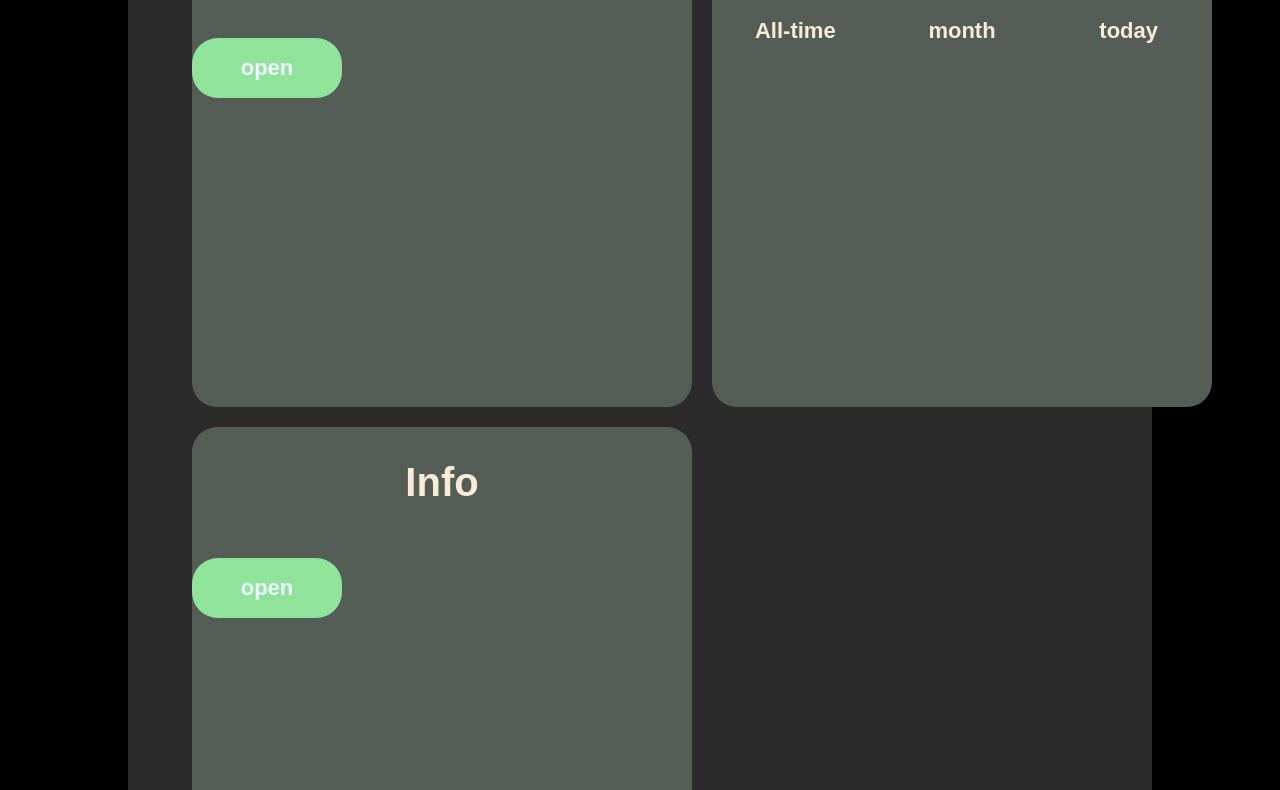
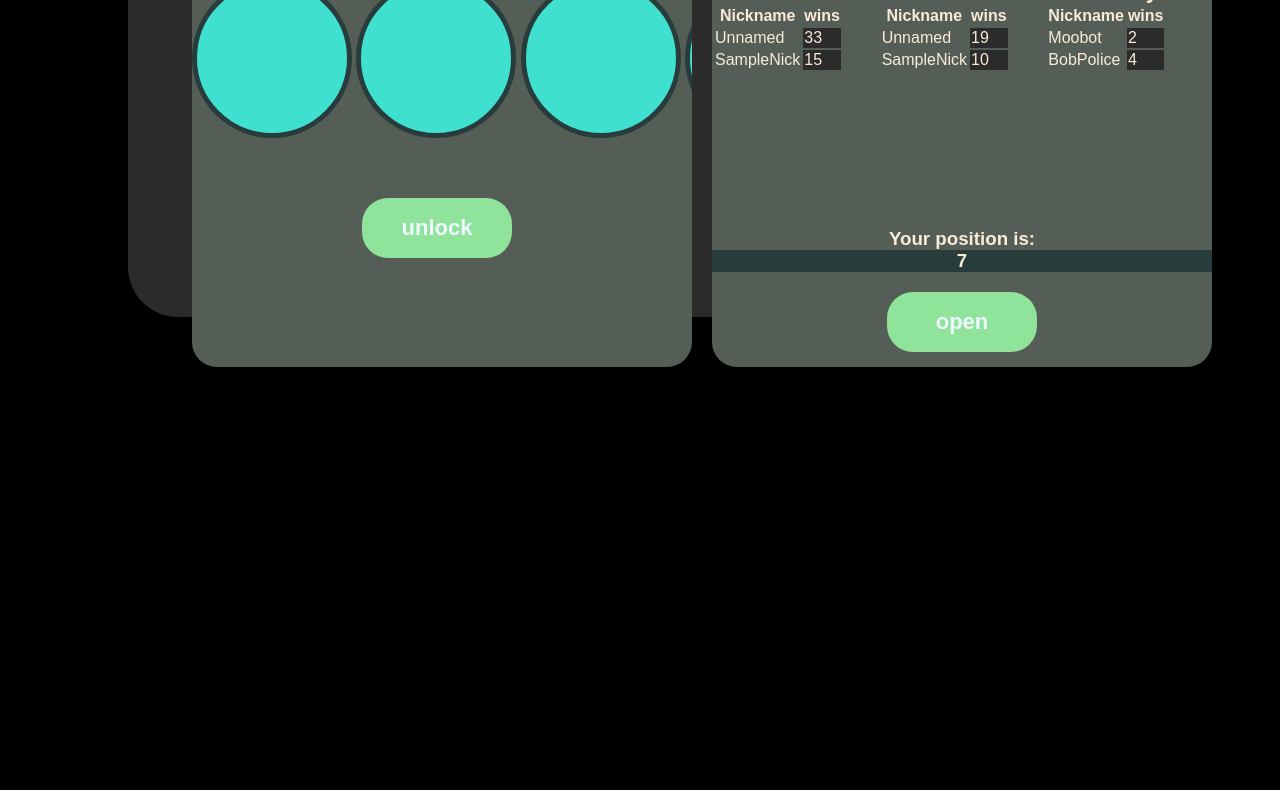
Before and after one commit to CTAC-Saint-Peterburg/Clear-Canvas, a plain HTML site: page index.html in a window 1280 px wide. Shown: the part 743-1533 px from the top of the page. After the commit the page ends 1110 px from the top, so only its background shows below. Drawn offline with Linux system fonts and the light colour scheme; animation ran at ten frames a second.

Commit message:
add some new css

```diff
--- a/index.html
+++ b/index.html
@@ -3,7 +3,7 @@
 <html>
     <head>
         <meta charset="utf-8" />
-        <title>ClearCanvas</title>
+        <title>TridentsBattle</title>
         <link rel="stylesheet" href="style.css">
     </head>
     <body>
@@ -35,20 +35,80 @@
                 </div>
                 <div class="block_div">
                     <h2>Shop</h2>
-                    <button class="accept_button">open</button>
+                    <div class="shop_options">
+                        <div class="unlock_items"></div>
+                        <div class="unlock_items"></div>
+                        <div class="unlock_items"></div>
+                        <div class="unlock_items"></div>
+                    </div>
+                    <div class="shop_unlock_button">
+                    <button class="accept_button">unlock</button>
+                    </div>
                 </div>
                 <div class="block_div">
                     <h2>Leaderboard</h2>
                     <div class="table_leaderboard">
-                        <div><h3>All-time</h3></div>
-                        <div><h3>month</h3></div>
-                        <div><h3>today</h3></div>
+                        <div>
+                            <h3>All-time</h3>
+                            <table>
+                                <tr>
+                                  <th>Nickname</th>
+                                  <th>wins</th>
+                                </tr>
+                                <tr>
+                                  <td>Unnamed</td>
+                                  <td class="scores_number">33</td>
+                                </tr>
+                                <tr>
+                                  <td>SampleNick</td>
+                                  <td class="scores_number">15</td>
+                                </tr>
+                              </table>
+                        </div>
+                        <div>
+                            <h3>month</h3>
+                            <table>
+                                <tr>
+                                  <th>Nickname</th>
+                                  <th>wins</th>
+                                </tr>
+                                <tr>
+                                  <td>Unnamed</td>
+                                  <td class="scores_number">19</td>
+                                </tr>
+                                <tr>
+                                  <td>SampleNick</td>
+                                  <td class="scores_number">10</td>
+                                </tr>
+                              </table>
+                        </div>
+                        <div>
+                            <h3>today</h3>
+                            <table>
+                                <tr>
+                                  <th>Nickname</th>
+                                  <th>wins</th>
+                                </tr>
+                                <tr>
+                                  <td>Moobot</td>
+                                  <td class="scores_number">2</td>
+                                </tr>
+                                <tr>
+                                  <td>BobPolice</td>
+                                  <td class="scores_number">4</td>
+                                </tr>
+                              </table>
+                        </div>
+                    </div>
+                    <div class="your_position_leaderboard">
+                        <h3>Your position is:<p>7</p></h3>
+                        <button class="accept_button">open</button>
                     </div>
                 </div>
-                <div class="block_div">
+                <!-- <div class="block_div">
                     <h2>Info</h2>
                     <button class="accept_button">open</button>
-                </div>
+                </div> -->
             </div>
         </div>
     </body>
--- a/style.css
+++ b/style.css
@@ -7,7 +7,7 @@ body {
 .main_div {
     position: relative;
     margin:0 auto;
-    top: 10vh;
+    top: 5vh;
     width: 80vw;
     height: 100%;
     background-color: #2a2b2a;
@@ -84,18 +84,67 @@ body {
     text-align: center;
 }
 .enter_game_div > input {
+    all: unset;
+    margin: 20px 10% 0 10%;
+    height: 50px;
+    border-radius: 25px;
+    background-color: #2a2b2a;
+    font-size: 22px;
+    text-align: center;
+  }
+.enter_game_div > button {
+    left: 170px;
+}
+.enter_game_div > input {
     margin: 20px 10% 0 10%;
     width: 80%;
+}
+.shop_options {
+    position: relative;
+    overflow-x: scroll;
+    white-space: nowrap;
+    height: 200px;
+}
+.unlock_items {
+    display: inline-block;
+    width: 150px;
+    height: 150px;
+    border: 5px solid #283d3b;
+    border-radius: 50%;
+    background-color: turquoise;
+}
+.shop_unlock_button {
+    position: relative;
+    left: 170px;
 }
 .table_leaderboard {
     position: relative;
     display: grid;
     grid-template-columns: repeat(3, 1fr);
+    grid-auto-rows: 250px;
     width: 100%;
-    height: 400px;
+    height: 250px;
 }
 .table_leaderboard > div > h3 {
     margin:  0 0 0 0;
     font-size: 22px;
     text-align: center;
 }
+.scores_number {
+    background-color: #2a2b2a;
+}
+.your_position_leaderboard {
+    position: relative;
+    display: inline-block;
+    margin: 0 auto;
+    text-align: center;
+    height: 130px;
+    width: 100%;
+}
+.your_position_leaderboard > h3 {
+    margin: 0;
+}
+.your_position_leaderboard > h3 > p {
+    margin: 0 0 0 0;
+    background-color: #283d3b;
+}
```
